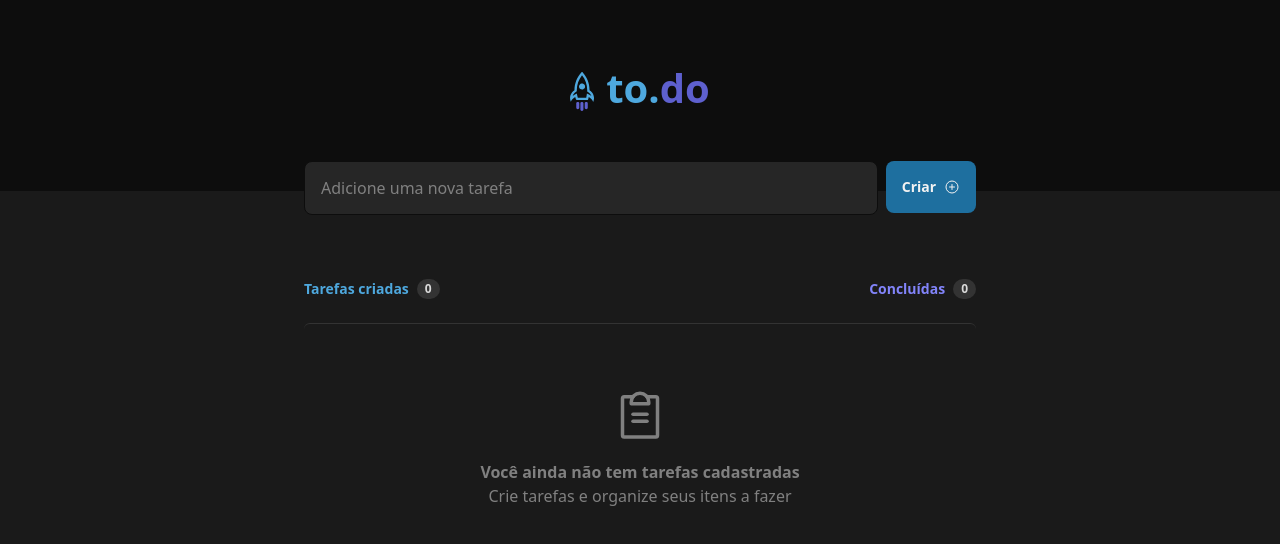
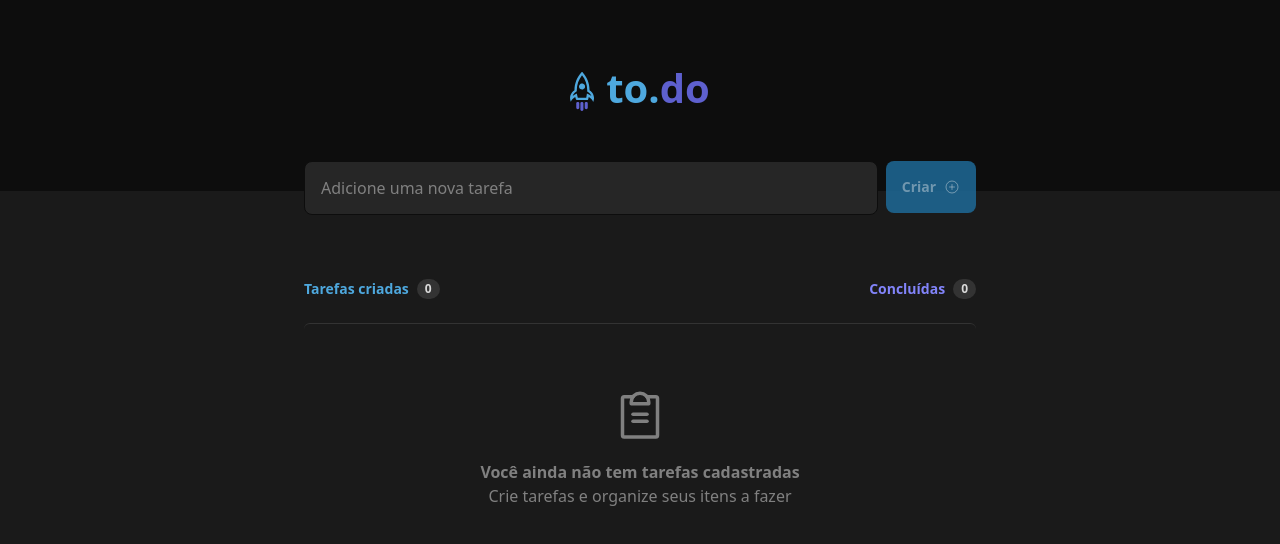
Before and after one commit to brunordgs/to.do, a React (Vite) app: page / in a window 1280 px wide. Shown: the top 544 px of the page. Built offline with nearby package versions, Linux system fonts and the light colour scheme.

Commit message:
Prevent whitespaces and add disable button style

```diff
--- a/src/App.tsx
+++ b/src/App.tsx
@@ -12,7 +12,7 @@ export function App() {
 	const [tasks, setTasks] = useState<Task[]>([]);
 
 	function handleAddTask() {
-		if (!task.text.length) return;
+		if (!task.text.trim().length) return;
 
 		setTasks([...tasks, task]);
 		setTask({ id: 0, text: '', isCompleted: false });
@@ -36,7 +36,12 @@ export function App() {
 						placeholder="Adicione uma nova tarefa"
 					/>
 
-					<Button icon={PlusCircle} onClick={handleAddTask} aria-label="Adicionar tarefa">
+					<Button
+						icon={PlusCircle}
+						onClick={handleAddTask}
+						aria-label="Adicionar tarefa"
+						disabled={!task.text.trim().length}
+					>
 						Criar
 					</Button>
 				</div>
--- a/src/components/ui/Button.tsx
+++ b/src/components/ui/Button.tsx
@@ -10,7 +10,7 @@ export function Button({ className, icon: Icon, children, ...props }: Props) {
 	return (
 		<button
 			className={clsx(
-				'bg-blue-300 hover:bg-blue-200 h-[52px] w-full sm:max-w-[90px] rounded-lg text-gray-100 font-bold text-sm flex items-center justify-center gap-2 transition-colors duration-300 focus:outline-none focus:outline focus:outline-offset-2 focus:outline-blue-200',
+				'bg-blue-300 hover:bg-blue-200 h-[52px] w-full sm:max-w-[90px] rounded-lg text-gray-100 font-bold text-sm flex items-center justify-center gap-2 transition-colors duration-300 focus:outline-none focus:outline focus:outline-offset-2 focus:outline-blue-200 disabled:bg-blue-300/80 disabled:text-gray-100/40',
 				className,
 			)}
 			{...props}
```
